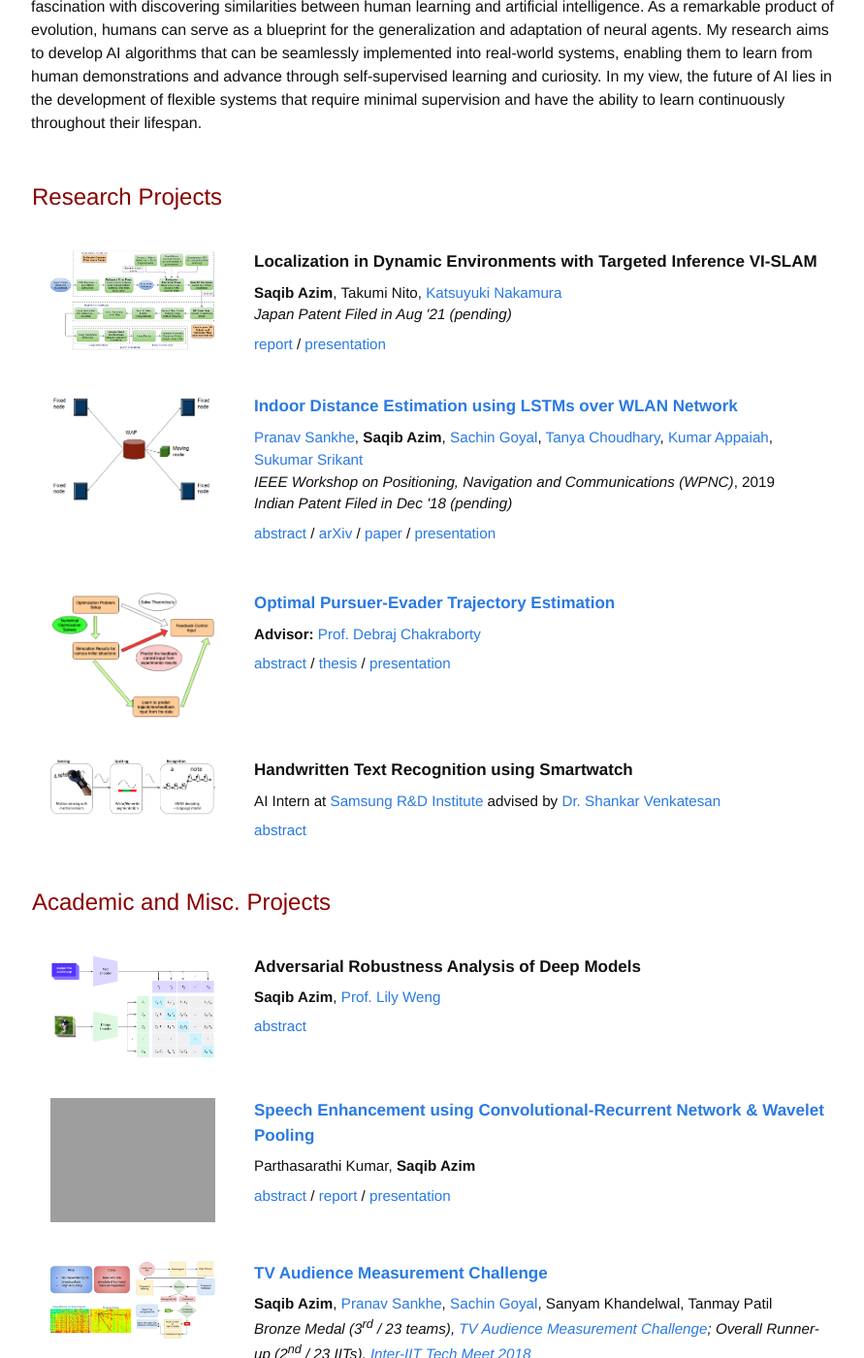
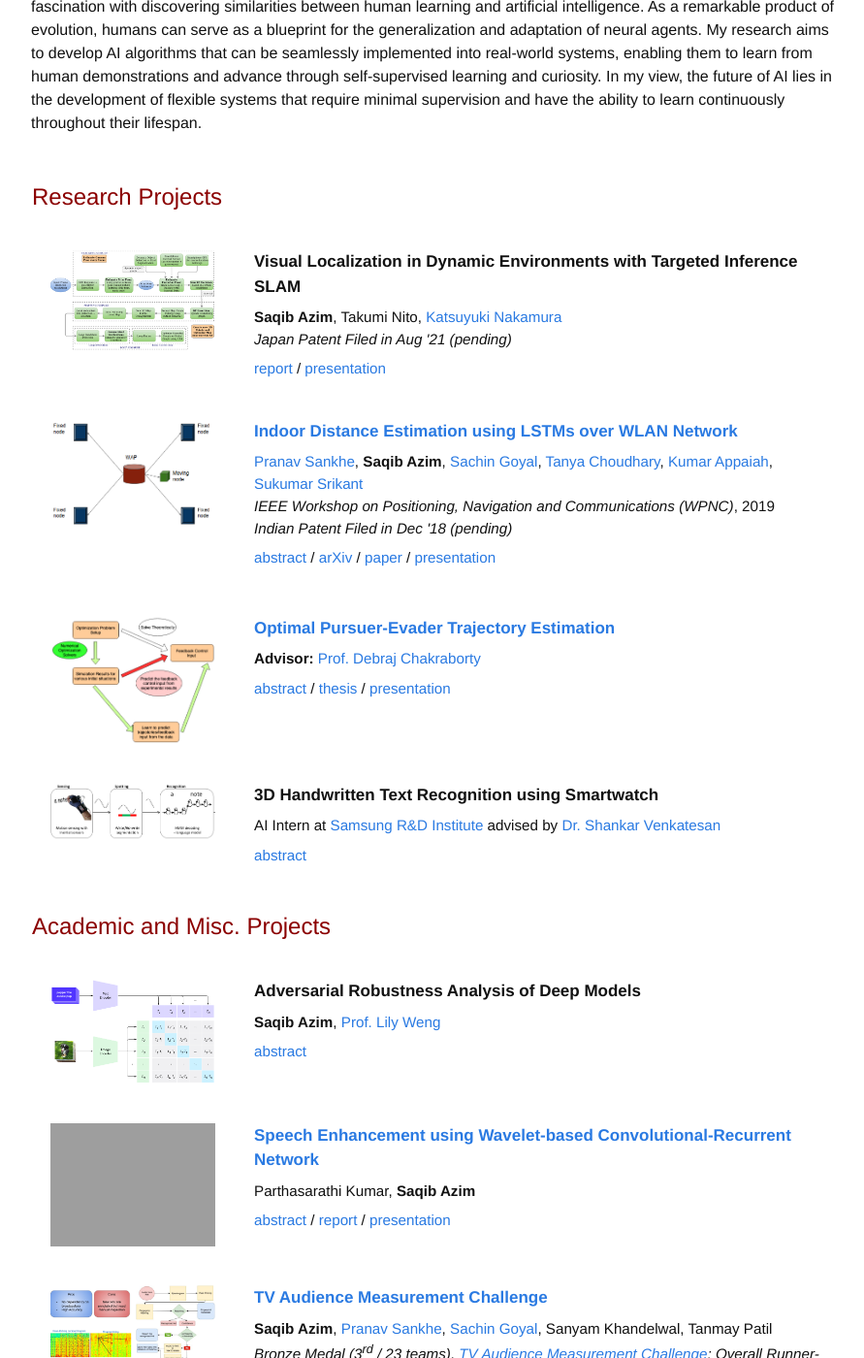
Before and after one commit to saqib1707/saqib1707.github.io, a Jekyll site: the page built from index.md, in a window 1280 px wide and 1400 px high, scrolled down 570 px. Shown: the whole window at 97% size, without its empty margins (188-1079 px from the left). Built offline with Jekyll 4.4.1, drawn with Linux system fonts in a browser that asks for light colours; comment, search, counter and statistics services are not loaded.

Commit message:
minor updates

```diff
--- a/index.md
+++ b/index.md
@@ -148,7 +148,7 @@ I also joined an on-campus student-driven team, [Innovation Cell](http://www.umi
 			</div>
 		</td>
 		<td class="projectBody">
-			<papertitle>Localization in Dynamic Environments with Targeted Inference VI-SLAM</papertitle>
+			<papertitle>Visual Localization in Dynamic Environments with Targeted Inference SLAM</papertitle>
 			<br><span class="brHeight"></span>
 			<div class="authorDetails">
 				<strong>Saqib Azim</strong>, Takumi Nito, <a href="https://www.linkedin.com/in/katsuyuki-nakamura-19b9bb88/?originalSubdomain=jp">Katsuyuki Nakamura</a><br>
@@ -204,7 +204,7 @@ I also joined an on-campus student-driven team, [Innovation Cell](http://www.umi
 			</div>
 		</td>
 		<td class="projectBody">
-			<papertitle>Handwritten Text Recognition using Smartwatch</papertitle>
+			<papertitle>3D Handwritten Text Recognition using Smartwatch</papertitle>
 			<br><span class="brHeight"></span>
 			<div class="authorDetails">
 				AI Intern at <a href="https://research.samsung.com/sri-b">Samsung R&D Institute</a> advised by <a href="https://www.linkedin.com/in/shankar-venkatesan-7a849258/">Dr. Shankar Venkatesan</a><br>
@@ -255,7 +255,7 @@ I also joined an on-campus student-driven team, [Innovation Cell](http://www.umi
 			</div>
 		</td>
 		<td class="projectBody">
-			<a href="{{site.url}}/assets/pubs/speech_enhancement_report.pdf"><papertitle>Speech Enhancement using Convolutional-Recurrent Network & Wavelet Pooling</papertitle></a>
+			<a href="{{site.url}}/assets/pubs/speech_enhancement_report.pdf"><papertitle>Speech Enhancement using Wavelet-based Convolutional-Recurrent Network</papertitle></a>
 			<br><span class="brHeight"></span>
 			<div class="authorDetails">
 				Parthasarathi Kumar, <strong>Saqib Azim</strong>
```
Also changed, not shown: _pages/mycontact.md (+3 -3 lines).
